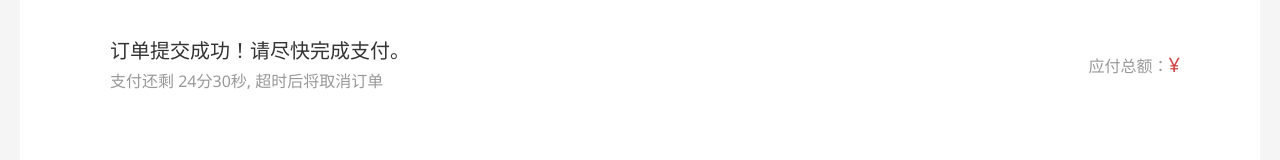
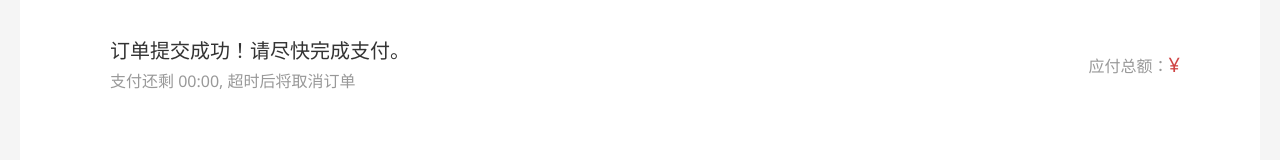
Before and after one commit to owen7460/vue-rabbit, a Vue app: page /pay in a window 1280 px wide. Shown: the part 260-420 px from the top of the page. Built offline with nearby package versions, Linux system fonts and the light colour scheme; no server answers; a small style sheet from the web is missing.

Commit message:
finish countdown

```diff
--- a/package.json
+++ b/package.json
@@ -15,6 +15,7 @@
   "dependencies": {
     "@vueuse/core": "^14.2.1",
     "axios": "^1.14.0",
+    "dayjs": "^1.11.20",
     "element-plus": "^2.13.6",
     "pinia": "^3.0.4",
     "pinia-plugin-persistedstate": "^4.7.1",
--- /dev/null
+++ b/src/composables/useCountDown.js
@@ -0,0 +1,23 @@
+import { computed, onMounted, onUnmounted, ref } from 'vue'
+import dayjs from 'dayjs'
+
+export const useCountDown = () => {
+  const time = ref(0)
+  let timer = null
+  const formatTime = computed(() => dayjs.unix(time.value).format('mm:ss'))
+
+  const start = (currentTime) => {
+    formatTime.value = currentTime
+    timer = setInterval(() => {
+      formatTime.value--
+    }, 1000)
+  }
+
+  onUnmounted(() => {
+    timer && clearInterval(timer)
+  })
+  return {
+    formatTime,
+    start,
+  }
+}
--- a/src/views/Pay/index.vue
+++ b/src/views/Pay/index.vue
@@ -2,11 +2,16 @@
 import { getOrderAPI } from '@/apis/pay'
 import { onMounted, ref } from 'vue'
 import { useRoute } from 'vue-router'
+import { useCountDown } from '@/composables/useCountDown'
+const { formatTime, start } = useCountDown()
+
 const route = useRoute()
 const payInfo = ref({})
 const getPayInfo = async () => {
   const res = await getOrderAPI(route.query.id)
   payInfo.value = res.result
+
+  start(res.result.countdown)
 }
 
 onMounted(() => {
@@ -29,7 +34,10 @@ const payUrl = `${baseURL}pay/aliPay?orderId=${route.query.id}&redirect=${redire
         <span class="icon iconfont icon-queren2"></span>
         <div class="tip">
           <p>订单提交成功！请尽快完成支付。</p>
-          <p>支付还剩 <span>24分30秒</span>, 超时后将取消订单</p>
+          <p>
+            支付还剩 <span> {{ formatTime }}</span
+            >, 超时后将取消订单
+          </p>
         </div>
         <div class="amount">
           <span>应付总额：</span>
```
Also changed, not shown: 1 other file (tests, documents, lock files or other folders).
